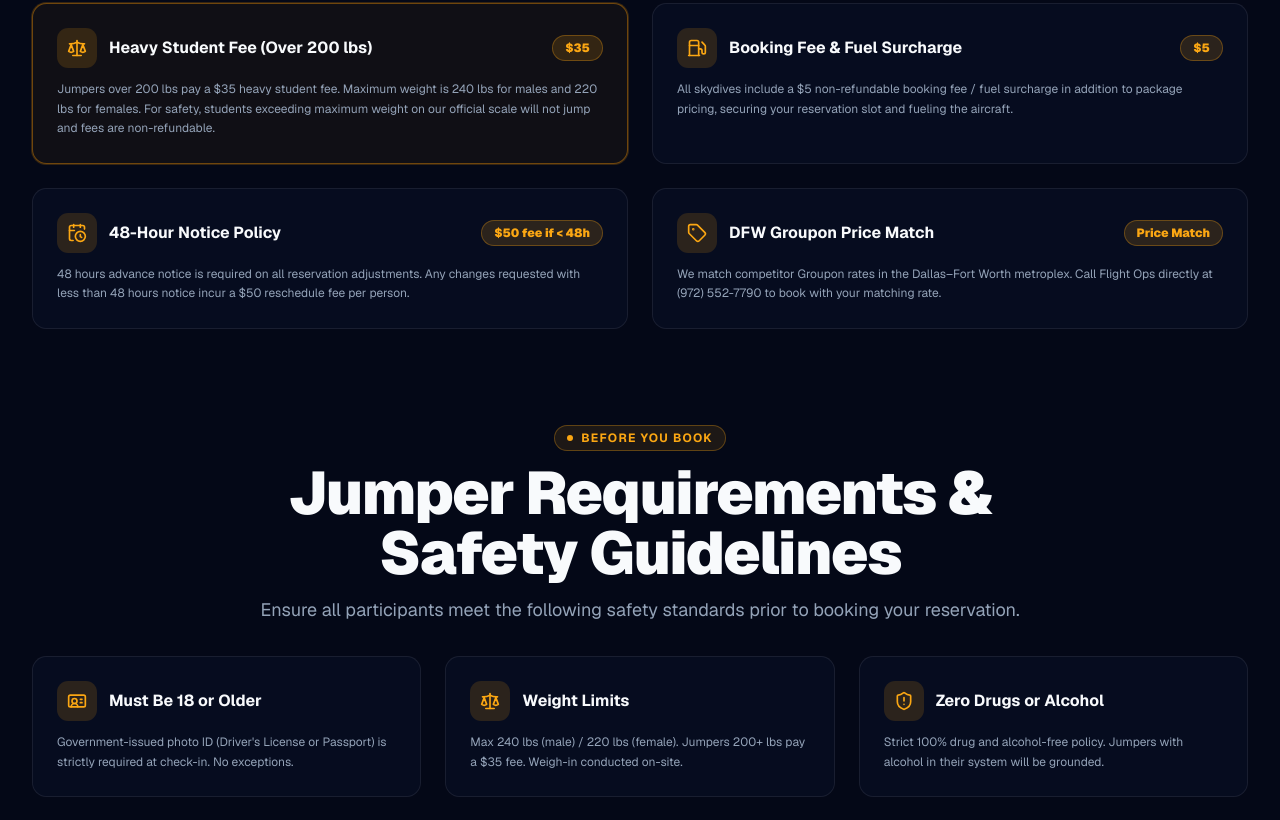
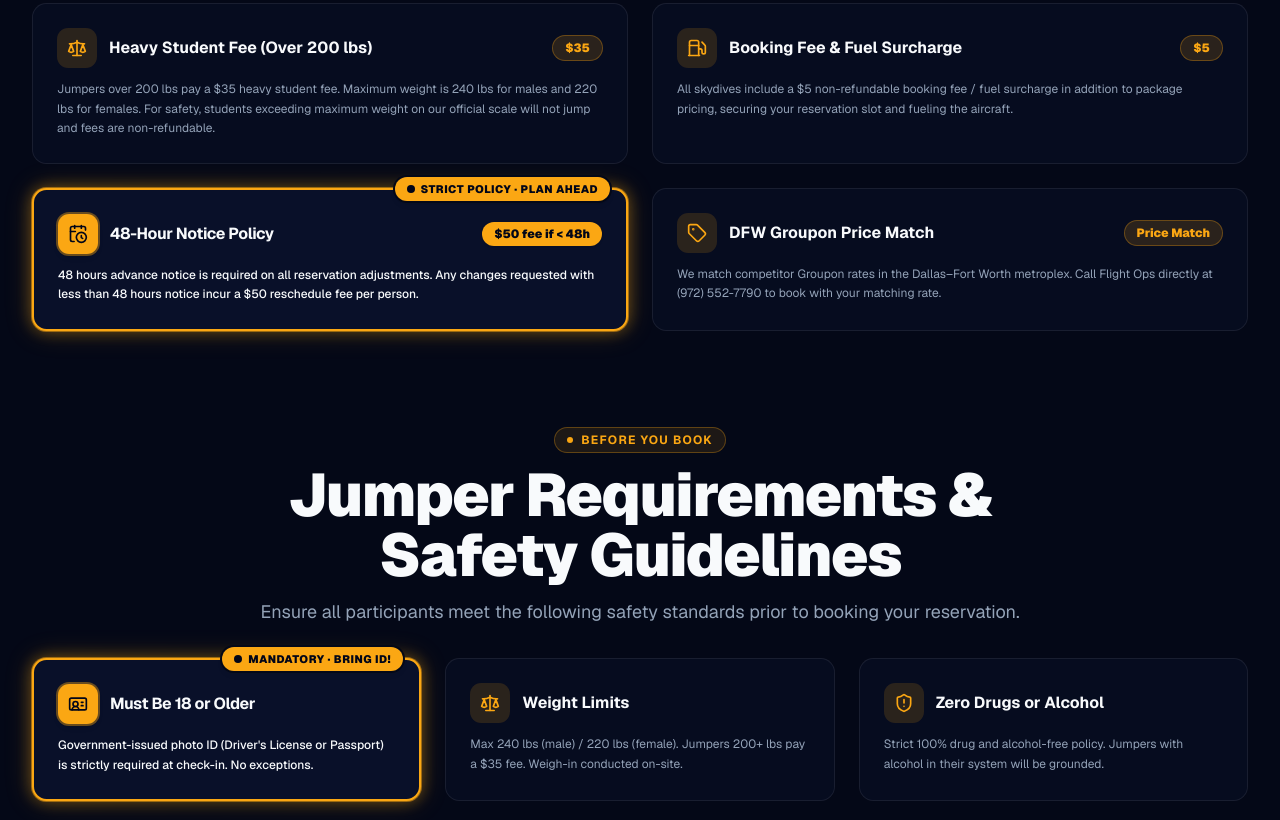
Before and after one commit to sanity187/dfc-website, a Next.js app: page /en/pricing in a window 1280 px wide. Shown: the part 2906-3726 px from the top of the page. Built offline with nearby package versions, Linux system fonts and the light colour scheme.

Commit message:
style(pricing): highlight 48-Hour notice policy and 18+ requirement with ambient pulsing glow and pill badges

```diff
--- a/src/components/sections/pricing/pricing-policies-surcharges.tsx
+++ b/src/components/sections/pricing/pricing-policies-surcharges.tsx
@@ -33,27 +33,66 @@ export function PricingPoliciesSurcharges({ locale }: PricingPoliciesProps) {
           return (
             <div
               key={item.id}
-              className={`flex flex-col rounded-2xl border p-6 transition-all ${
+              className={`relative flex flex-col rounded-2xl p-6 transition-all ${
                 item.highlight
-                  ? "border-amber-500/40 bg-amber-500/5 ring-1 ring-amber-500/20"
-                  : "border-line bg-panel/50 hover:bg-panel/80 hover:border-line-focus"
+                  ? "border-2 border-secondary bg-panel shadow-[0_0_28px_rgba(251,167,19,0.22)] ring-1 ring-secondary/50"
+                  : "border border-line bg-panel/50 hover:bg-panel/80 hover:border-line-focus"
               }`}
             >
+              {item.highlight && (
+                <>
+                  {/* Slow flash breathing glow aura */}
+                  <div className="pointer-events-none absolute -inset-0.5 -z-10 rounded-2xl bg-gradient-to-r from-secondary/50 via-amber-400/35 to-secondary/50 blur-sm opacity-75 animate-pulse" />
+                  {/* Floating eye-catching badge with live pulse indicator */}
+                  {item.badge && (
+                    <div className="absolute -top-3.5 right-4 z-10">
+                      <span className="inline-flex items-center gap-1.5 rounded-full bg-secondary px-3 py-1 text-[11px] font-black uppercase tracking-wider text-slate-950 shadow-md ring-2 ring-canvas">
+                        <span className="relative flex h-2 w-2">
+                          <span className="animate-ping absolute inline-flex h-full w-full rounded-full bg-slate-950 opacity-75" />
+                          <span className="relative inline-flex rounded-full h-2 w-2 bg-slate-950" />
+                        </span>
+                        {t(item.badge, locale)}
+                      </span>
+                    </div>
+                  )}
+                </>
+              )}
+
               <div className="flex items-center justify-between gap-4 mb-3">
                 <div className="flex items-center gap-3">
-                  <div className="flex h-10 w-10 items-center justify-center rounded-xl bg-secondary/15 text-secondary">
+                  <div
+                    className={`flex h-10 w-10 items-center justify-center rounded-xl transition-all ${
+                      item.highlight
+                        ? "bg-secondary text-slate-950 shadow-md ring-2 ring-secondary/40"
+                        : "bg-secondary/15 text-secondary"
+                    }`}
+                  >
                     <IconComponent className="h-5 w-5" />
                   </div>
-                  <h3 className="text-base font-bold text-ink">
+                  <h3
+                    className={`text-base font-bold text-ink ${
+                      item.highlight ? "font-black tracking-tight" : ""
+                    }`}
+                  >
                     {t(item.title, locale)}
                   </h3>
                 </div>
-                <span className="rounded-full border border-secondary/30 bg-secondary/15 px-3 py-1 text-xs font-black text-secondary shrink-0">
+                <span
+                  className={`rounded-full px-3 py-1 text-xs font-black shrink-0 transition-all ${
+                    item.highlight
+                      ? "bg-secondary text-slate-950 shadow-sm"
+                      : "border border-secondary/30 bg-secondary/15 text-secondary"
+                  }`}
+                >
                   {item.amount}
                 </span>
               </div>
 
-              <p className="text-xs text-dim leading-relaxed">
+              <p
+                className={`text-xs leading-relaxed ${
+                  item.highlight ? "text-ink font-medium" : "text-dim"
+                }`}
+              >
                 {t(item.description, locale)}
               </p>
             </div>
--- a/src/components/sections/pricing/pricing-restrictions-section.tsx
+++ b/src/components/sections/pricing/pricing-restrictions-section.tsx
@@ -43,17 +43,54 @@ export function PricingRestrictionsSection({ locale }: PricingRestrictionsProps)
           return (
             <div
               key={idx}
-              className="flex flex-col gap-3 rounded-2xl border border-line bg-panel/50 p-6 transition-all hover:border-line-focus hover:bg-panel/75"
+              className={`relative flex flex-col gap-3 rounded-2xl p-6 transition-all ${
+                item.highlight
+                  ? "border-2 border-secondary bg-panel shadow-[0_0_28px_rgba(251,167,19,0.22)] ring-1 ring-secondary/50"
+                  : "border border-line bg-panel/50 hover:border-line-focus hover:bg-panel/75"
+              }`}
             >
+              {item.highlight && (
+                <>
+                  {/* Slow flash breathing glow aura */}
+                  <div className="pointer-events-none absolute -inset-0.5 -z-10 rounded-2xl bg-gradient-to-r from-secondary/50 via-amber-400/35 to-secondary/50 blur-sm opacity-75 animate-pulse" />
+                  {/* Floating eye-catching badge with live pulse indicator */}
+                  {item.badge && (
+                    <div className="absolute -top-3.5 right-4 z-10">
+                      <span className="inline-flex items-center gap-1.5 rounded-full bg-secondary px-3 py-1 text-[11px] font-black uppercase tracking-wider text-slate-950 shadow-md ring-2 ring-canvas">
+                        <span className="relative flex h-2 w-2">
+                          <span className="animate-ping absolute inline-flex h-full w-full rounded-full bg-slate-950 opacity-75" />
+                          <span className="relative inline-flex rounded-full h-2 w-2 bg-slate-950" />
+                        </span>
+                        {t(item.badge, locale)}
+                      </span>
+                    </div>
+                  )}
+                </>
+              )}
+
               <div className="flex items-center gap-3">
-                <div className="flex h-10 w-10 items-center justify-center rounded-xl bg-secondary/15 text-secondary">
+                <div
+                  className={`flex h-10 w-10 items-center justify-center rounded-xl transition-all ${
+                    item.highlight
+                      ? "bg-secondary text-slate-950 shadow-md ring-2 ring-secondary/40"
+                      : "bg-secondary/15 text-secondary"
+                  }`}
+                >
                   <IconComponent className="h-5 w-5" />
                 </div>
-                <h3 className="text-base font-bold text-ink">
+                <h3
+                  className={`text-base font-bold text-ink ${
+                    item.highlight ? "font-black tracking-tight" : ""
+                  }`}
+                >
                   {t(item.title, locale)}
                 </h3>
               </div>
-              <p className="text-xs text-dim leading-relaxed">
+              <p
+                className={`text-xs leading-relaxed ${
+                  item.highlight ? "text-ink font-medium" : "text-dim"
+                }`}
+              >
                 {t(item.detail, locale)}
               </p>
             </div>
--- a/src/lib/content/pricing.ts
+++ b/src/lib/content/pricing.ts
@@ -32,12 +32,15 @@ export interface PricingPolicyItem {
   amount: string;
   description: I18nString;
   highlight?: boolean;
+  badge?: I18nString;
 }
 
 export interface PricingRestrictionItem {
   title: I18nString;
   detail: I18nString;
   icon: string;
+  highlight?: boolean;
+  badge?: I18nString;
 }
 
 export interface PricingContent {
@@ -381,7 +384,6 @@ export const pricingContent: PricingContent = {
           en: "Jumpers over 200 lbs pay a $35 heavy student fee. Maximum weight is 240 lbs for males and 220 lbs for females. For safety, students exceeding maximum weight on our official scale will not jump and fees are non-refundable.",
           es: "Cualquier persona que pese más de 200 lbs debe pagar una tarifa de $35. El peso máximo es 240 lbs en hombres y 220 lbs en mujeres. Por seguridad estricta, quien exceda el peso no podrá saltar y no hay reembolsos.",
         },
-        highlight: true,
       },
       {
         id: "booking-fee",
@@ -405,6 +407,11 @@ export const pricingContent: PricingContent = {
         description: {
           en: "48 hours advance notice is required on all reservation adjustments. Any changes requested with less than 48 hours notice incur a $50 reschedule fee per person.",
           es: "Se requieren al menos 48 horas de anticipación para cualquier cambio. Modificaciones con menos de 48 horas conllevan un cargo de $50 por persona.",
+        },
+        highlight: true,
+        badge: {
+          en: "Strict Policy · Plan Ahead",
+          es: "Política Estricta · Planifica con Tiempo",
         },
       },
       {
@@ -449,6 +456,11 @@ export const pricingContent: PricingContent = {
           es: "Se requiere identificación oficial con fotografía vigente (licencia o pasaporte) al registrarte. Sin excepciones.",
         },
         icon: "IdCard",
+        highlight: true,
+        badge: {
+          en: "Mandatory · Bring ID!",
+          es: "Obligatorio · Sin Excepciones",
+        },
       },
       {
         title: { en: "Weight Limits", es: "Límites de Peso" },
```
